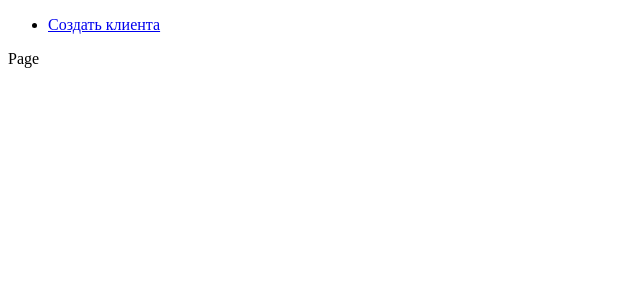
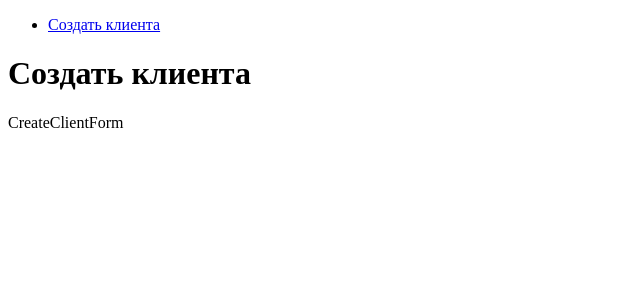
Before and after one commit to stz777/crm-mif, a Next.js app: page /clients/create in a window 1280 px wide. Shown: the top 300 px of the page, without its empty margins (0-640 px from the left). Built offline with nearby package versions, Linux system fonts and the light colour scheme.

Commit message:
create empty CreateClientForm

```diff
--- a/package.json
+++ b/package.json
@@ -17,6 +17,7 @@
     "next": "13.4.12",
     "react": "18.2.0",
     "react-dom": "18.2.0",
+    "react-hook-form": "^7.45.4",
     "typescript": "5.1.6"
   }
 }
--- /dev/null
+++ b/src/app/clients/create/createClientForm.tsx
@@ -0,0 +1,3 @@
+export default function CreateClientForm(){
+    return <>CreateClientForm</>
+}
--- a/src/app/clients/create/page.tsx
+++ b/src/app/clients/create/page.tsx
@@ -1,3 +1,8 @@
-export default function Page(){
-    return <>Page</>
+import CreateClientForm from "./createClientForm";
+
+export default function Page() {
+    return <>
+        <h1>Создать клиента</h1>
+        <CreateClientForm />
+    </>
 }
```
Also changed, not shown: 1 other file (tests, documents, lock files or other folders).
